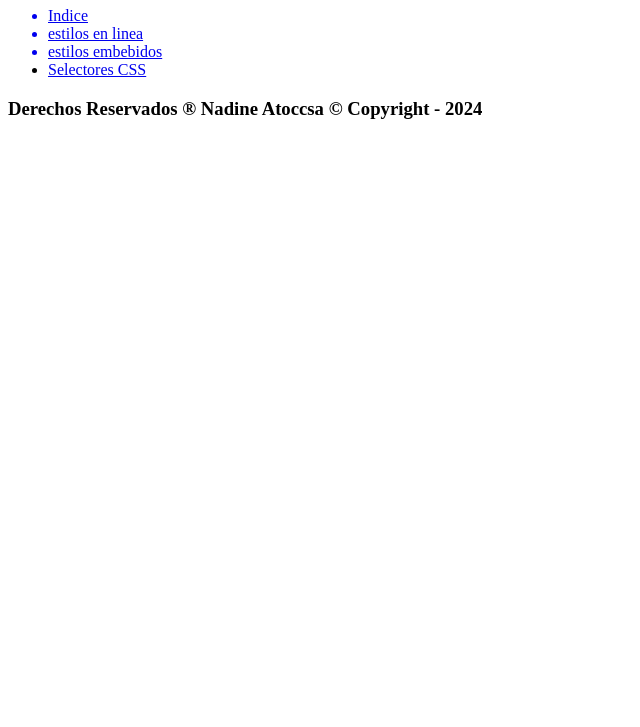
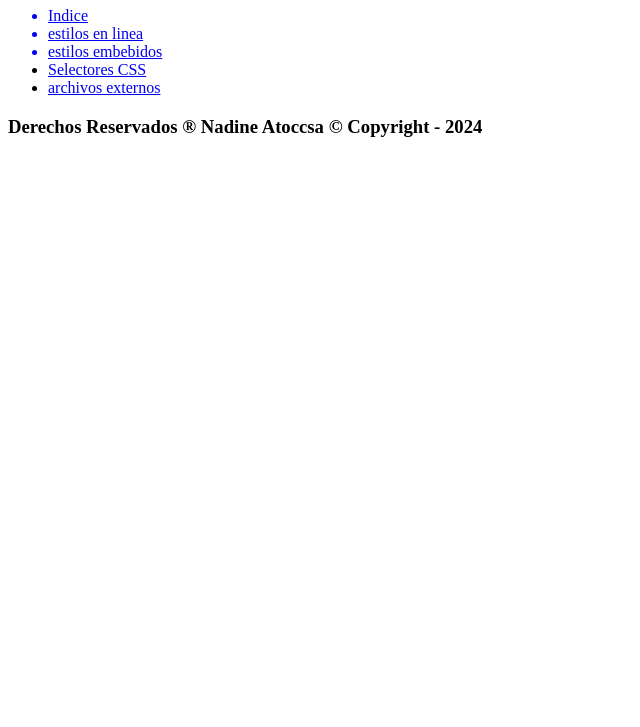
Before and after one commit to NadineAtoccsaOrtiz/Curso_css, a plain HTML site: page index.html in a window 1280 px wide. Shown: the part 73-800 px from the top of the page, without its empty margins (0-640 px from the left). Drawn offline with Linux system fonts and the light colour scheme.

Commit message:
actualizacion

```diff
--- a/index.html
+++ b/index.html
@@ -14,6 +14,7 @@
                 <a href="./enlinea.html"><li>estilos en linea</li></a>
                 <a href="./embebidos.html"><li>estilos embebidos</li></a>
                 <a href="./Selectoress.html"><li>Selectores CSS</a>
+                <a href="./archivo_externo.html"><li>archivos externos</li></a>
             </ul>
         </nav>
     </header>
```
